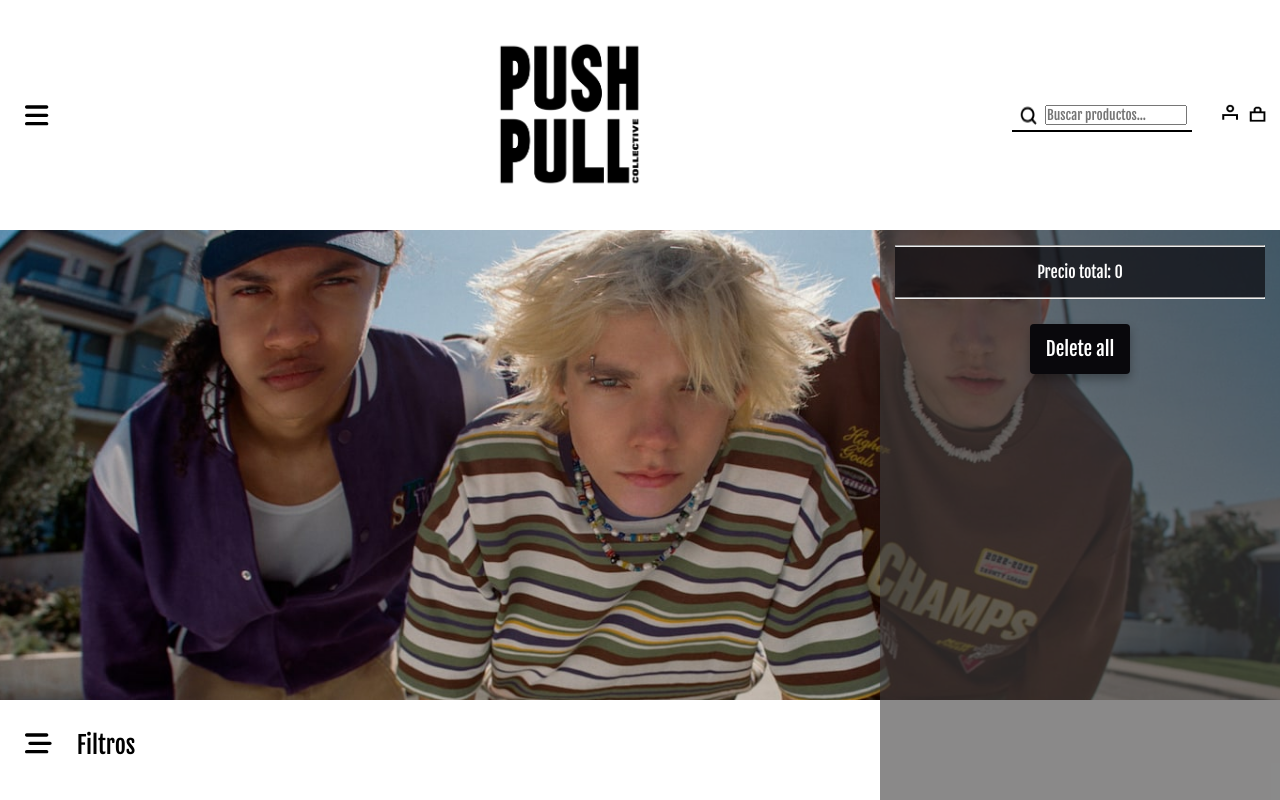
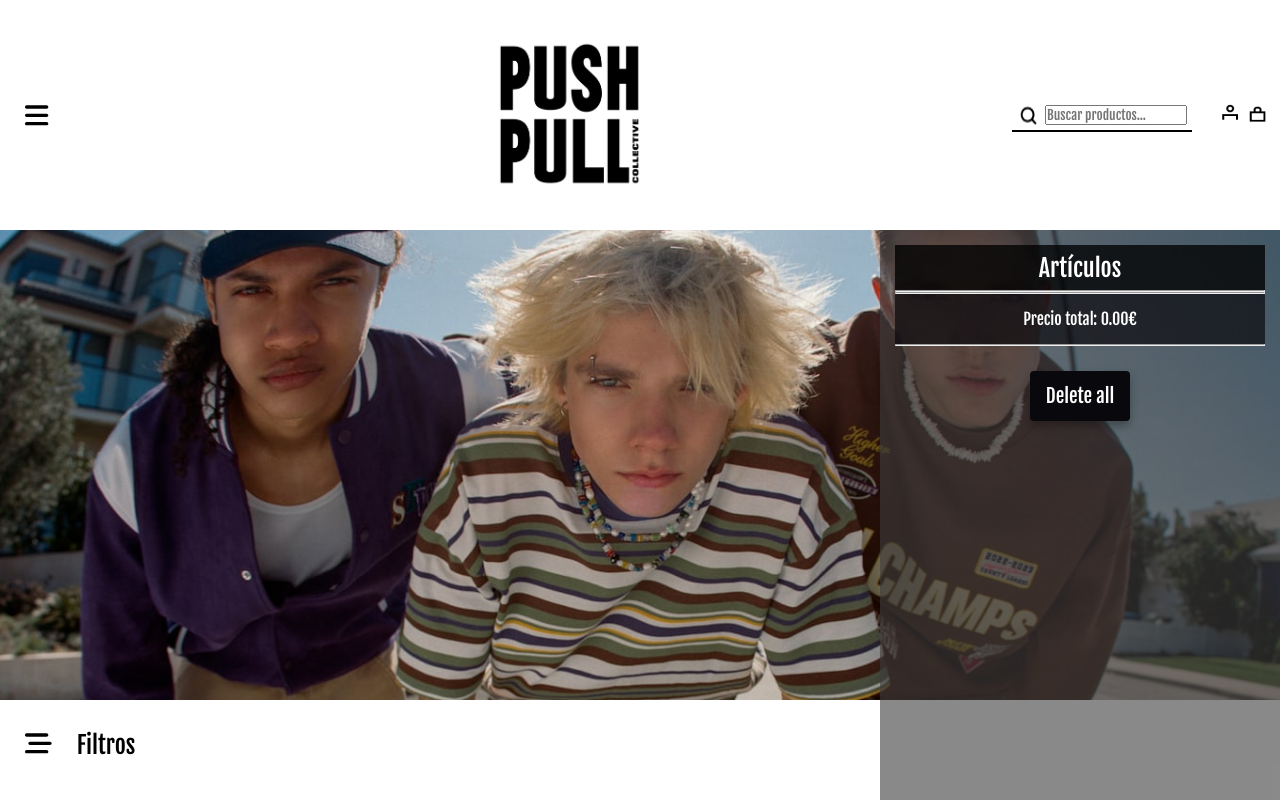
Before and after one commit to Pledezma87/react-ecommerce, a React (Create React App) app: page /men in a window 1280 px wide. Both pictures are taken after a click on the label 1256 px from the left and 114 px from the top of the page. Shown: the top 800 px of the page. Built offline with nearby package versions, Linux system fonts and the light colour scheme; data requests are answered from the project's data file.

Commit message:
carrito completo

```diff
--- a/src/components/Cart/Cart.css
+++ b/src/components/Cart/Cart.css
@@ -23,6 +23,7 @@
     flex-direction: row;
     gap: 50px;
     margin-bottom: 25px;
+    margin-top: 25px;
   }
 
   .detalle{
@@ -197,3 +198,21 @@
     align-items: center;
     background-color: #09080caf;
   }
+
+  .artics{
+    display: flex;
+    height: 45px;
+    font-size: x-large;
+    background-color: #010101c6;
+    align-items: center;
+    justify-content: center;
+  }
+
+  .preciouno{
+    font-size: small;
+  }
+
+  .nombreuno{
+    font-size: larger;
+    font-weight: bold;
+  }
--- a/src/components/Cart/Cart.jsx
+++ b/src/components/Cart/Cart.jsx
@@ -5,9 +5,12 @@ import { useId } from 'react'
 import { useCart } from '../../hook/useCart'
 import cartIcon from '../../assets/image 5.png';
 
+
+function calculateItemTotalPrice(price, quantity) {
+  return price * quantity;
+}
+
 function CartItem ({ img, price, name, quantity, addToCart, deleteFromCart, removeFromCart }) {
-
-  // const total = calculateTotalPriceArt({ price, quantity });
 
   return (
     <div className='art'>
@@ -20,15 +23,15 @@ function CartItem ({ img, price, name, quantity, addToCart, deleteFromCart, remo
       <div className='detalle'>
 
         <div className='titulo'>
-        <strong>{name}</strong>
-        <span>Precio: ${price}</span>
+          <span className='nombreuno'>{name}</span>
+          <span className='preciouno'>Precio Unitario: {price}€</span>
         </div>
 
         <footer >
           <div className='cantidad'>
+            <button className='menos' onClick={removeFromCart}>-</button>
+            <span>{quantity}</span>
             <button className='mas' onClick={addToCart}>+</button>
-          <span>{quantity}</span>
-          <button className='menos' onClick={removeFromCart}>-</button>
           </div>
 
           <div className='papelera'>
@@ -38,29 +41,15 @@ function CartItem ({ img, price, name, quantity, addToCart, deleteFromCart, remo
           </div>
         </footer>
 
+        <div>
+          <span>Precio Artículo total: {calculateItemTotalPrice(price, quantity).toFixed(2)}€</span>
         </div>
 
-      {/* <div className='totalart'>
-        <span>Precio total: </span>
-      </div> */}
+      </div>
 
     </div>
   )
 }
-
-// function calculateTotalPriceArt(product) {
-//   const { price, quantity } = product;
-//   return price * quantity;
-// }
-
-// function calculateTotalPriceArt(CartItem){
-//   let totalPriceArt = 0;
-//   CartItem.forEach(product => {
-//     const productPrice = product.price * product.quantity;
-//   });
-//   return totalPriceArt;
-// }
-
 
 
 function calculateTotalPrice(cart) {
@@ -86,12 +75,19 @@ export function Cart () {
       <input id={cartCheckboxId} type='checkbox' hidden />
 
       <aside className='cart'>
+
+        <header className='artics'>
+          Artículos
+        </header>
+
+        <hr />
+
           <ul>
             {cart.map(product => (
               <CartItem
                 key={product.id}
+                removeFromCart={() => removeFromCart(product)}
                 addToCart={() => addToCart(product)}
-              removeFromCart={() => removeFromCart(product)}
                 deleteFromCart={() => deleteFromCart(product)}
                 {...product}
               />
@@ -101,7 +97,7 @@ export function Cart () {
         <hr />
 
         <div className='total'>
-              <span>Precio total: {calculateTotalPrice(cart)} </span>
+          <span>Precio total: {calculateTotalPrice(cart).toFixed(2)}€ </span>
         </div>
 
         <hr />
@@ -111,6 +107,7 @@ export function Cart () {
             Delete all
           </button>
         </div>
+
       </aside>
     </>
   )
--- a/src/pages/SearchPage.jsx
+++ b/src/pages/SearchPage.jsx
@@ -6,10 +6,14 @@ import Filter from'../components/Filter/Filter';
 import slider from'../assets/slider.png';
 import { useLocation } from 'react-router-dom';
 import { ProductContext } from '../context/ProductContext';
+import { Cart } from '../components/Cart/Cart';
+import { useCart } from '../hook/useCart';
 
-const Product = ({ product, addToCart }) => {
+
+const Product = ({ product }) => {
 
     const { name, img, sizes, price } = product;
+    const { cart, clearCart, addToCart, removeFromCart, deleteFromCart } = useCart()
 
     return (
       <div className="cards">
@@ -32,6 +36,7 @@ function SearchPage() {
 	  );
     console.log(filteredProducts)
 
+
   return (
     <>
 
@@ -40,6 +45,7 @@ function SearchPage() {
           <img src={slider} className='slider-img'/>
         </div>
         <Filter />
+        <Cart />
         <div className="card-container">
           {filteredProducts.map((product) => (
             <Product
```
Lines whose indentation alone changed are shown as unchanged.
